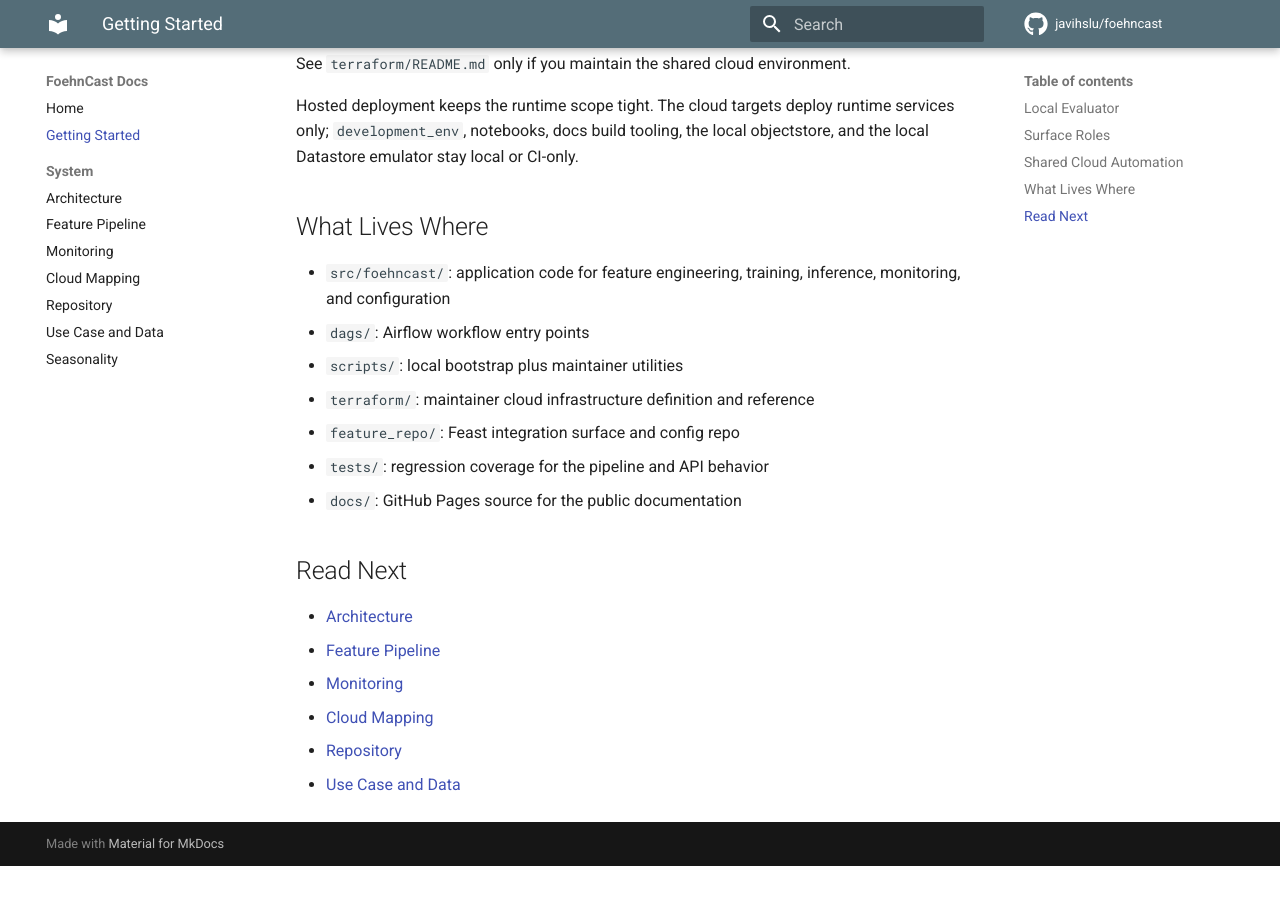
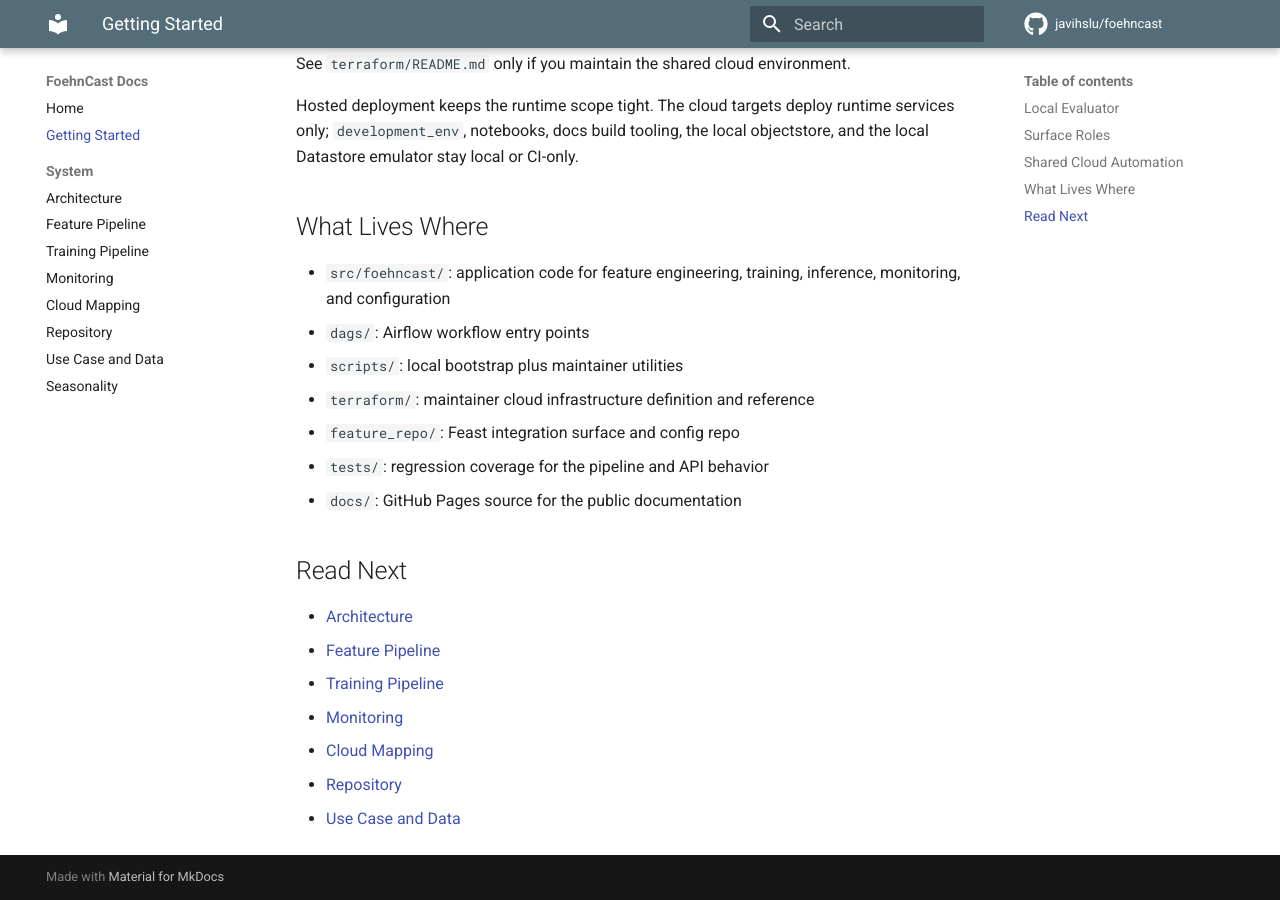
Before and after one commit to javihslu/foehncast, an MkDocs documentation site: the page built from docs/site/getting-started.md, in a window 1280 px wide and 900 px high, scrolled down 2474 px. Built offline with MkDocs 1.6.1 and Material for MkDocs 9.7.7, drawn with Linux system fonts in a browser that asks for light colours; comment, search, counter and statistics services are not loaded; before the commit the page ends 3340 px from its top, so only the background shows below that.

Commit message:
docs(site): add training pipeline page

```diff
--- a/docs/mkdocs.yml
+++ b/docs/mkdocs.yml
@@ -52,6 +52,7 @@ nav:
   - System:
       - Architecture: system/architecture.md
       - Feature Pipeline: system/feature-pipeline.md
+      - Training Pipeline: system/training-pipeline.md
       - Monitoring: system/monitoring.md
       - Cloud Mapping: system/cloud-mapping.md
       - Repository: system/repository.md
```
Also changed, not shown: docs/site/getting-started.md, docs/site/system/training-pipeline.md (added).
